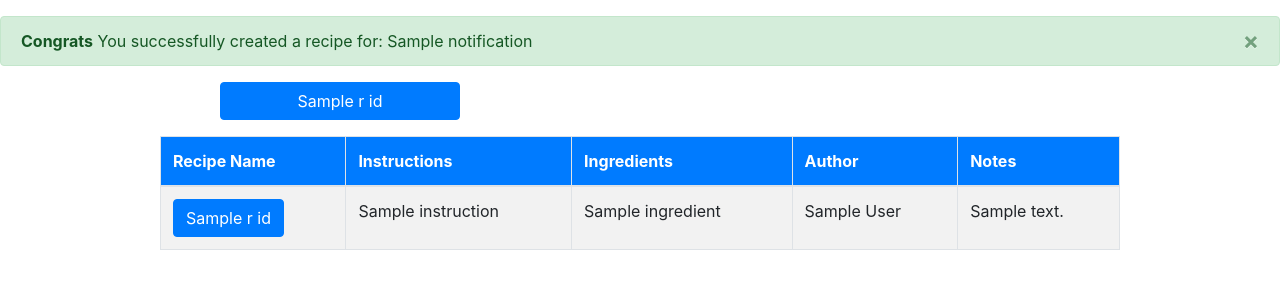
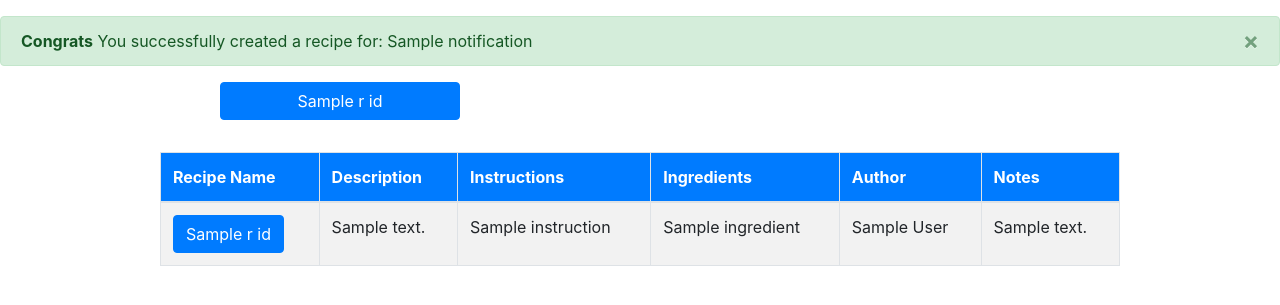
Before and after one commit to cmp998/Family-Recipes, a Flask app: template templates/index.html in a window 1280 px wide. Shown: the part 56-361 px from the top of the page. Run offline with Flask 2, Linux system fonts and the light colour scheme; the template is opened without the code that fills it: most values are stand-ins (such as "Sample title", 1, 10 or a date in 2020); some libraries are stand-ins or nearby versions.

Commit message:
Description added to card pop up

```diff
--- a/templates/index.html
+++ b/templates/index.html
@@ -22,7 +22,7 @@
 		{% for r_id in reps %}
 			<!-- Recipe Cards -->
 
-			<button type="button" class="btn btn-primary w-25 h-25" style="margin-left: 6.25%" data-toggle="modal" data-target="#{{reps[r_id]['title']}}">
+			<button type="button" class="btn btn-primary w-25 h-25 mb-3" style="margin-left: 6.25%" data-toggle="modal" data-target="#{{reps[r_id]['title']}}">
 				{{reps[r_id]['title']}}
 			</button>
 
@@ -39,6 +39,7 @@
 
 						</div>
 						<div class="modal-body">
+							<p>{{reps[r_id]['description']}}</p>
 							<h5><u>Ingredients</u></h5>
 								{% for i in reps[r_id]['ingredients'] %}
 									<p>{{i}}</p>
@@ -61,6 +62,7 @@
 			<thead class="bg-primary" style='color:white'>
 				<tr>
 					<th scope="col">Recipe Name</th>
+					<th scope="col">Description</th>
 					<th scope="col">Instructions</th>
 					<th scope="col">Ingredients</th>
 					<th scope="col">Author</th>
@@ -75,6 +77,7 @@
 								{{reps[r_id]['title']}}
 							</button>
 						</td>
+						<td>{{reps[r_id]['description']}}</td>
 						<td>
 							{% for i in reps[r_id]['instructions'] %}
 								{{i}}
```
